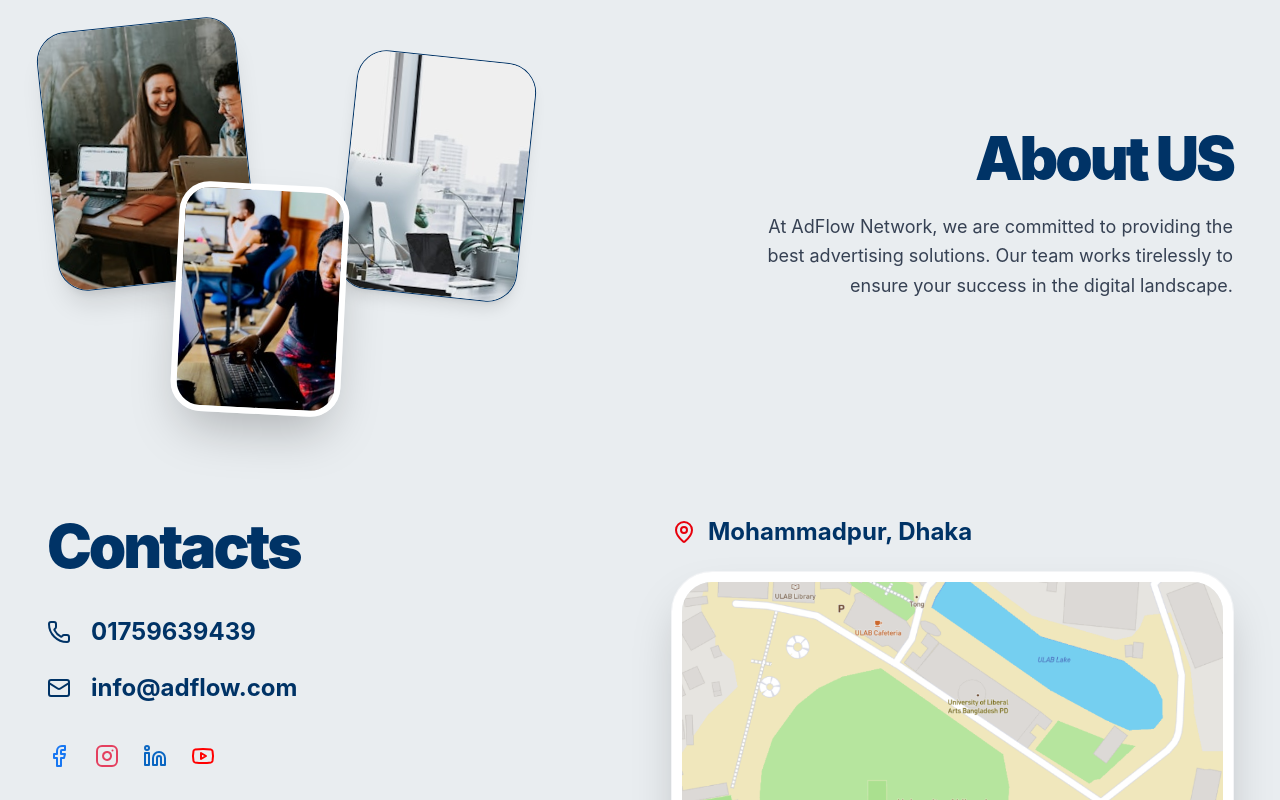
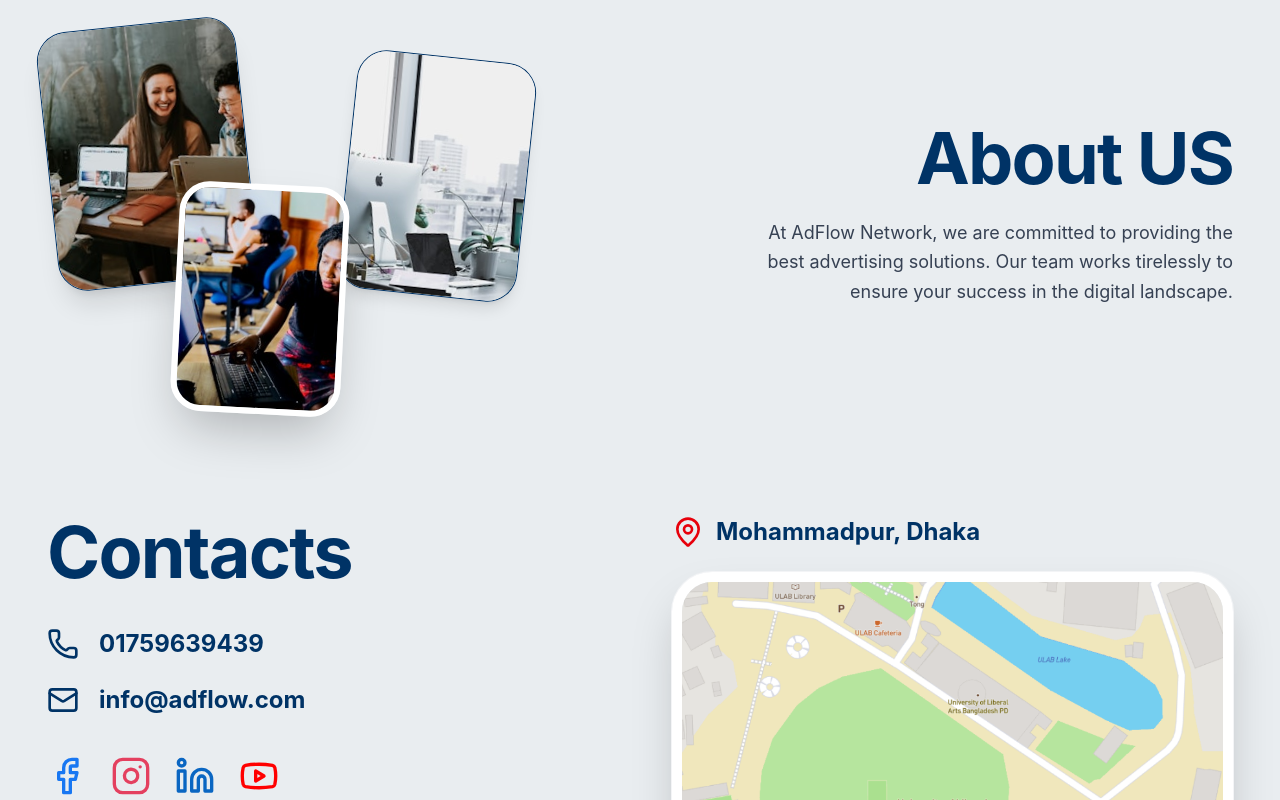
Before and after one commit to bushrajeem/AdFlow-Network-DOOH-Advertising-System, a React (Vite) app: page / in a window 1280 px wide. Shown: the part 840-1640 px from the top of the page. Built offline with nearby package versions, Linux system fonts and the light colour scheme; no server answers.

Commit message:
.gitignore changed to the main commit

```diff
--- a/src/pages/home/components/AboutAndContact.jsx
+++ b/src/pages/home/components/AboutAndContact.jsx
@@ -1,39 +1,37 @@
 import { Facebook, Instagram, Linkedin, Mail, MapPinIcon, Phone, Youtube } from 'lucide-react';
 
-
-export default function App() {
+export default function AboutAndContact() {
   return (
-    // Main Container with balanced max-width
+    // Main Container
     <div className="max-w-[1250px] mx-auto px-8 py-16 font-sans text-[#003366]">
 
       {/* ================= ABOUT US SECTION ================= */}
       <section className="flex flex-col lg:flex-row items-center justify-between gap-16 mb-28">
 
-        {/* Images Grid - Balanced size to match reference design */}
+        {/* Images Grid - Path updated for public folder */}
         <div className="relative w-full max-w-[480px] h-[380px]">
           {/* Back Image */}
           <div className="absolute top-0 left-0 w-[200px] h-[260px] rounded-[30px] overflow-hidden shadow-xl -rotate-6 border">
-            <img src= "./meeting.png" className="w-full h-full object-cover" alt="Team" />
+            <img src="/meeting.png" className="w-full h-full object-cover" alt="Team" />
           </div>
 
-          {/* Middle Image (Award) - Balanced Gap & Overlap as requested */}
+          {/* Middle Image (Award) */}
           <div className="absolute bottom-[-10px] left-32 w-[170px] h-[230px] rounded-[30px] overflow-hidden shadow-2xl z-10 border-[6px] border-white rotate-3">
-             <img src="./coding.png" className="w-full h-full object-cover" alt="Award" />
+            <img src="/coding.png" className="w-full h-full object-cover" alt="Award" />
           </div>
 
           {/* Right/Top Image */}
           <div className="absolute top-8 right-0 w-[180px] h-[240px] rounded-[30px] overflow-hidden shadow-lg rotate-6 border">
-             <img src="./dask.png" className="w-full h-full object-cover" alt="Office" />
+            <img src="/dask.png" className="w-full h-full object-cover" alt="Office" />
           </div>
         </div>
 
-        {/* Text Section - Deep Blue Color Applied to Title */}
+        {/* Text Section */}
         <div className="lg:text-right lg:w-1/2">
-          <h1 className="text-6xl font-black mb-6 text-[#003366] tracking-tighter">About US</h1>
+          <h1 className="text-5xl lg:text-7xl font-bold mb-6 text-[#003366] tracking-tight">About US</h1>
           <p className="text-lg leading-relaxed text-gray-700 max-w-[500px] lg:ml-auto">
             At AdFlow Network, we are committed to providing the best advertising solutions.
             Our team works tirelessly to ensure your success in the digital landscape.
-
           </p>
         </div>
       </section>
@@ -41,27 +39,27 @@
       {/* ================= CONTACTS SECTION ================= */}
       <section className="flex flex-col lg:flex-row justify-between items-start gap-16">
 
-        {/* Left Side: Contact Info - Deep Blue Theme */}
+        {/* Left Side: Contact Info */}
         <div className="lg:w-1/2">
-          <h2 className="text-6xl font-black mb-10 text-[#003366] tracking-tighter">Contacts</h2>
+          <h2 className="text-5xl lg:text-7xl font-bold mb-10 text-[#003366] tracking-tight">Contacts</h2>
 
           <div className="space-y-6 mb-10 text-2xl font-bold text-[#003366]">
             <div className="flex items-center gap-5">
-              <Phone className="text-xl text-[#003366]" />
+              <Phone className="w-8 h-8" />
               <span>01759639439</span>
             </div>
             <div className="flex items-center gap-5">
-              <Mail className="text-xl text-[#003366]" />
+              <Mail className="w-8 h-8" />
               <span>info@adflow.com</span>
             </div>
           </div>
 
-          {/* Social Icons - Sizes maintained for clarity */}
-     <div className="flex gap-6 text-4xl">
-            <Facebook className="text-[#1877F2] cursor-pointer hover:scale-110 transition" />
-            <Instagram className="text-[#E4405F] cursor-pointer hover:scale-110 transition" />
-            <Linkedin className="text-[#0A66C2] cursor-pointer hover:scale-110 transition" />
-            <Youtube className="text-[#FF0000] cursor-pointer hover:scale-110 transition" />
+          {/* Social Icons */}
+          <div className="flex gap-6">
+            <Facebook className="w-10 h-10 text-[#1877F2] cursor-pointer hover:scale-110 transition" />
+            <Instagram className="w-10 h-10 text-[#E4405F] cursor-pointer hover:scale-110 transition" />
+            <Linkedin className="w-10 h-10 text-[#0A66C2] cursor-pointer hover:scale-110 transition" />
+            <Youtube className="w-10 h-10 text-[#FF0000] cursor-pointer hover:scale-110 transition" />
           </div>
         </div>
 
@@ -69,18 +67,18 @@
         <div className="w-full lg:w-1/2 flex flex-col items-center lg:items-end">
           <div className="w-full max-w-[650px]">
             <div className="flex items-center gap-3 mb-6 font-bold text-2xl text-[#003366]">
-              <MapPinIcon className="text-red-600" />
+              <MapPinIcon className="text-red-600 w-8 h-8" />
               <span>Mohammadpur, Dhaka</span>
             </div>
 
-            {/* Map Image Container - Increased size and styling */}
+            {/* Map Image Container - Path updated for public folder */}
             <div className="w-full rounded-[40px] overflow-hidden shadow-2xl border-[10px] border-white ring-1 ring-gray-100">
-  <img
-    src='./map.png'
-    className="w-full h-[350px] object-cover"
-    alt="Location Map"
-  />
-</div>
+              <img
+                src="/map.png"
+                className="w-full h-[350px] object-cover"
+                alt="Location Map"
+              />
+            </div>
           </div>
         </div>
       </section>
```
Also changed, not shown: 1 other file (tests, documents, lock files or other folders).
